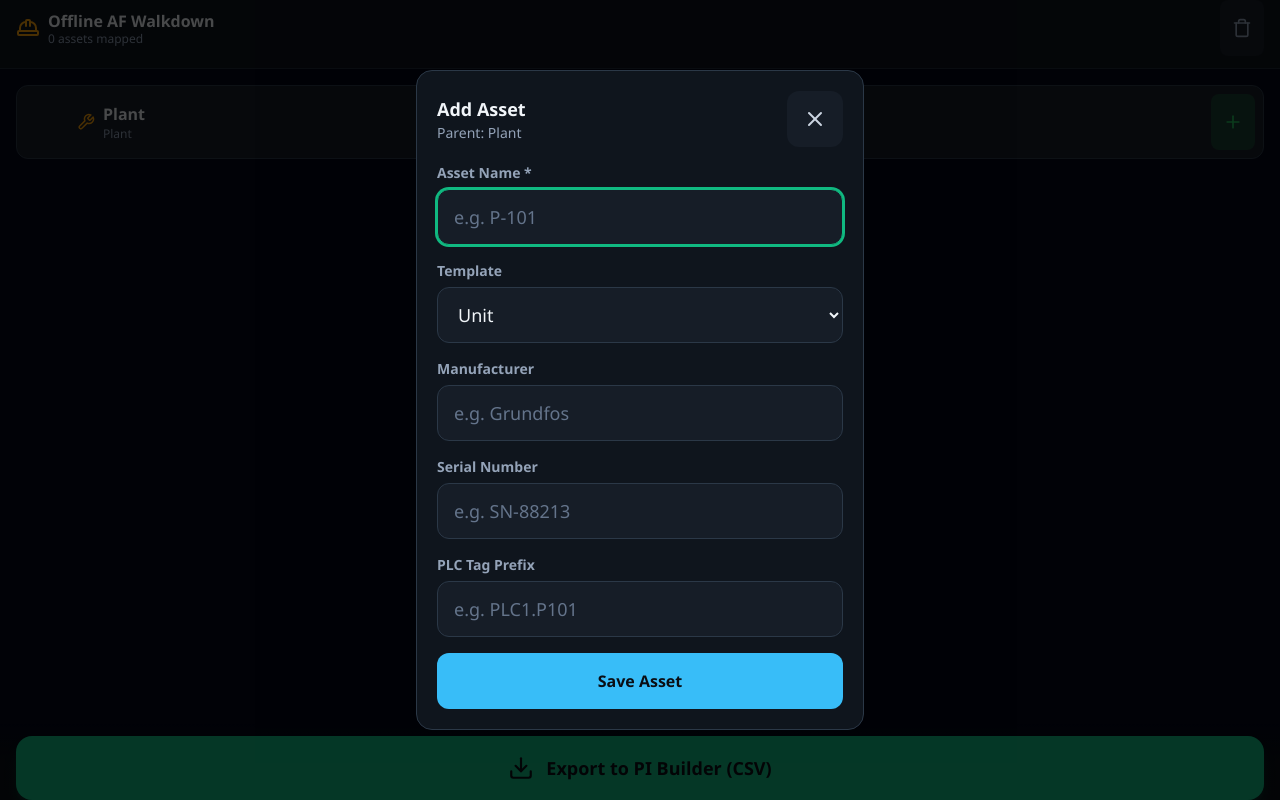
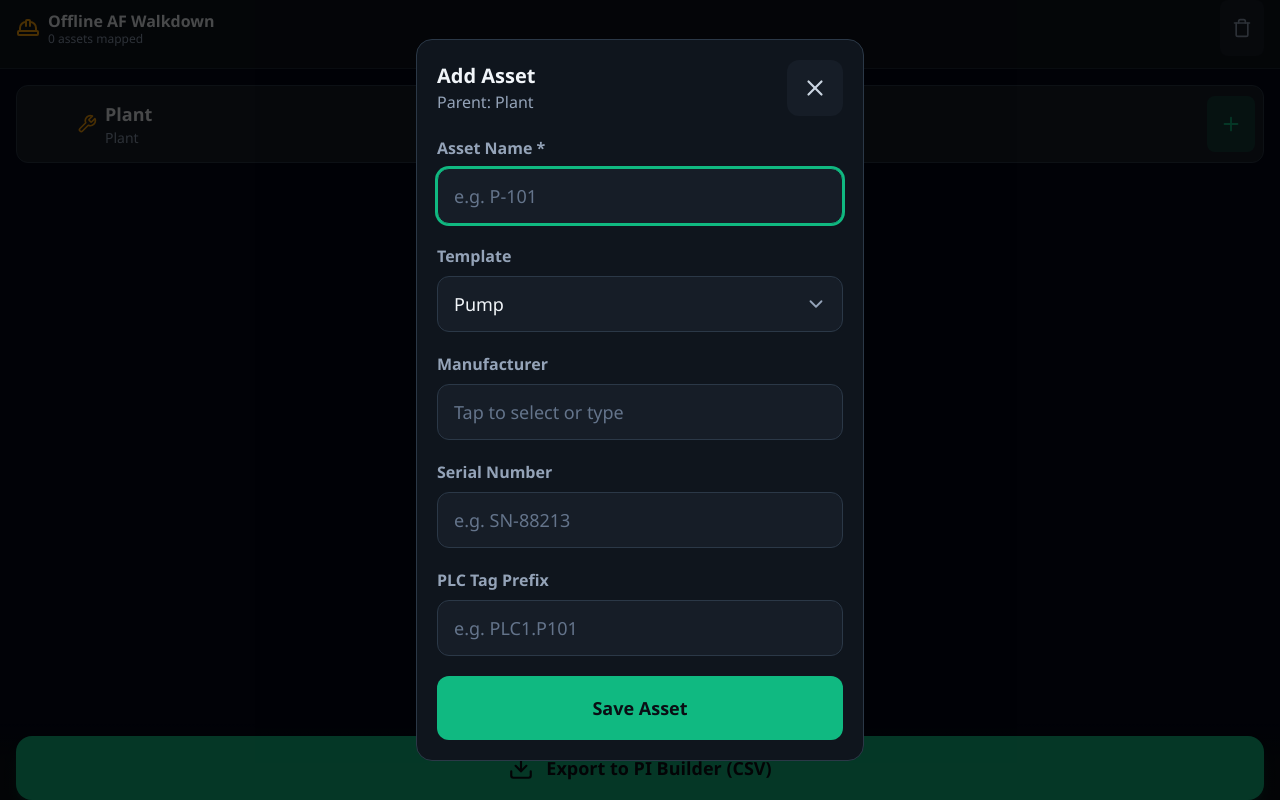
Before and after one commit to esp046-cyber/Offline-AF-Asset-Framework-Walkdown-Builder, a React (Vite) app: page / in a window 1280 px wide. Both pictures are taken after a click on the button 1233 px from the left and 122 px from the top of the page. Built offline with nearby package versions, Linux system fonts and the light colour scheme.

Commit message:
Add files via upload

```diff
--- a/src/components/AssetForm.jsx
+++ b/src/components/AssetForm.jsx
@@ -1,18 +1,18 @@
 import React, { useState } from 'react'
-import { X } from 'lucide-react'
+import { X, ChevronDown } from 'lucide-react'
 
+// Strict dropdown — exact set requested, no free text.
 const TEMPLATES = [
-  'Unit', 'Pump', 'Valve', 'Motor', 'Tank',
-  'Sensor', 'PLC', 'Instrument', 'Generic Asset'
+  'Pump', 'Valve', 'Motor', 'Tank', 'Sensor', 'PLC', 'Instrument', 'Generic'
 ]
 
+// Combobox — tap-to-select common vendors, but free text is always allowed.
 const MANUFACTURERS = [
   'Siemens', 'Rockwell Automation', 'Emerson', 'ABB',
-  'Schneider Electric', 'Grundfos', 'Yokogawa', 'Honeywell'
+  'Schneider Electric', 'Yokogawa', 'Honeywell', 'Grundfos', 'Endress+Hauser'
 ]
 
-// Turns "P-101" into "PLC.P_101" — strips anything that isn't A-Z/0-9,
-// collapses it to underscores, and prefixes PLC.
+// "P-101" -> "PLC.P_101": uppercase, non-alphanumerics collapsed to underscores.
 function generateTagPrefix(name) {
   const sanitized = name
     .trim()
@@ -37,7 +37,7 @@ export default function AssetForm({ parentName, initialTemplate, initialManufact
     setForm((f) => ({
       ...f,
       name: value,
-      // Only auto-fill the tag prefix if the user hasn't typed into that field themselves yet.
+      // Auto-fill the tag only until the user has typed into that field themselves.
       plcTagPrefix: tagManuallyEdited ? f.plcTagPrefix : generateTagPrefix(value)
     }))
   }
@@ -59,21 +59,21 @@ export default function AssetForm({ parentName, initialTemplate, initialManufact
   return (
     <div className="fixed inset-0 z-50 flex items-end sm:items-center justify-center bg-black/70 safe-bottom">
       <div className="w-full sm:max-w-md bg-graphite-900 border-t sm:border border-graphite-600 rounded-t-2xl sm:rounded-2xl p-5 max-h-[92vh] overflow-y-auto">
-        <div className="flex items-center justify-between mb-4">
+        <div className="flex items-center justify-between mb-5">
           <div>
-            <h2 className="text-lg font-bold text-slate-100">Add Asset</h2>
-            <p className="text-sm text-slate-400">Parent: {parentName}</p>
+            <h2 className="text-xl font-bold text-slate-100">Add Asset</h2>
+            <p className="text-base text-slate-400">Parent: {parentName}</p>
           </div>
           <button
             onClick={onClose}
-            className="min-h-touch min-w-[56px] flex items-center justify-center rounded-xl bg-graphite-800 active:bg-graphite-700"
+            className="touch-btn min-h-touch min-w-[56px] flex items-center justify-center rounded-xl bg-graphite-800 active:bg-graphite-700"
             aria-label="Close"
           >
-            <X size={24} className="text-slate-300" />
+            <X size={26} className="text-slate-300" />
           </button>
         </div>
 
-        <form onSubmit={handleSubmit} className="space-y-4">
+        <form onSubmit={handleSubmit} className="space-y-5">
           <Field label="Asset Name *">
             <input
               autoFocus
@@ -86,18 +86,28 @@ export default function AssetForm({ parentName, initialTemplate, initialManufact
           </Field>
 
           <Field label="Template">
-            <select value={form.template} onChange={update('template')} className="input">
-              {TEMPLATES.map((t) => (
-                <option key={t} value={t}>{t}</option>
-              ))}
-            </select>
+            <div className="relative">
+              <select
+                value={form.template}
+                onChange={update('template')}
+                className="input appearance-none pr-12"
+              >
+                {TEMPLATES.map((t) => (
+                  <option key={t} value={t}>{t}</option>
+                ))}
+              </select>
+              <ChevronDown
+                size={22}
+                className="absolute right-4 top-1/2 -translate-y-1/2 text-slate-400 pointer-events-none"
+              />
+            </div>
           </Field>
 
           <Field label="Manufacturer">
             <input
               value={form.manufacturer}
               onChange={update('manufacturer')}
-              placeholder="e.g. Grundfos"
+              placeholder="Tap to select or type"
               className="input"
               list="manufacturer-list"
               autoComplete="off"
@@ -126,13 +136,13 @@ export default function AssetForm({ parentName, initialTemplate, initialManufact
               className="input"
             />
             {!tagManuallyEdited && form.name && (
-              <p className="text-xs text-slate-500 mt-1">Auto-filled from asset name — edit to override.</p>
+              <p className="text-sm text-slate-500 mt-1.5">Auto-filled from asset name — tap to override.</p>
             )}
           </Field>
 
           <button
             type="submit"
-            className="w-full min-h-touch mt-2 rounded-xl bg-signal-blue text-graphite-950 font-bold text-base active:opacity-80"
+            className="touch-btn w-full h-16 mt-2 rounded-xl bg-emerald-500 text-graphite-950 font-extrabold text-lg active:opacity-85"
           >
             Save Asset
           </button>
@@ -145,7 +155,7 @@ export default function AssetForm({ parentName, initialTemplate, initialManufact
 function Field({ label, children }) {
   return (
     <label className="block">
-      <span className="block text-sm font-semibold text-slate-400 mb-1.5">{label}</span>
+      <span className="block text-base font-semibold text-slate-400 mb-2">{label}</span>
       {children}
     </label>
   )
--- a/src/components/AssetTree.jsx
+++ b/src/components/AssetTree.jsx
@@ -30,26 +30,26 @@ function TreeNode({ node, assets, depth, onAddChild, onDelete, onDuplicate }) {
   return (
     <div>
       <div
-        className="flex items-center gap-2 rounded-xl bg-graphite-800 border border-graphite-600 px-2 py-2"
+        className="flex items-center gap-2 rounded-xl bg-graphite-800 border border-graphite-600 px-2 py-2.5"
         style={{ marginLeft: depth * 16 }}
       >
         <button
           onClick={() => setExpanded((e) => !e)}
-          className="min-h-touch min-w-[44px] flex items-center justify-center shrink-0 disabled:opacity-30"
+          className="touch-btn min-h-touch min-w-[44px] flex items-center justify-center shrink-0 disabled:opacity-30 rounded-lg"
           disabled={!hasChildren}
         >
           {hasChildren ? (
-            expanded ? <ChevronDown size={20} className="text-slate-400" /> : <ChevronRight size={20} className="text-slate-400" />
+            expanded ? <ChevronDown size={22} className="text-slate-400" /> : <ChevronRight size={22} className="text-slate-400" />
           ) : (
             <span className="w-5" />
           )}
         </button>
 
-        <Wrench size={18} className="text-signal-amber shrink-0" />
+        <Wrench size={20} className="text-signal-amber shrink-0" />
 
         <div className="flex-1 min-w-0">
-          <p className="font-semibold text-slate-100 truncate">{node.name}</p>
-          <p className="text-xs text-slate-400 truncate">
+          <p className="font-semibold text-slate-100 text-lg truncate">{node.name}</p>
+          <p className="text-sm text-slate-400 truncate">
             {node.template}
             {node.manufacturer ? ` · ${node.manufacturer}` : ''}
             {node.plcTagPrefix ? ` · ${node.plcTagPrefix}` : ''}
@@ -58,29 +58,29 @@ function TreeNode({ node, assets, depth, onAddChild, onDelete, onDuplicate }) {
 
         <button
           onClick={() => onAddChild(node)}
-          className="min-h-touch min-w-[44px] flex items-center justify-center rounded-lg bg-signal-green/20 active:bg-signal-green/40 shrink-0"
+          className="touch-btn min-h-touch min-w-[48px] flex items-center justify-center rounded-lg bg-emerald-500/20 active:bg-emerald-500/40 shrink-0"
           aria-label={`Add child to ${node.name}`}
         >
-          <Plus size={20} className="text-signal-green" />
+          <Plus size={22} className="text-emerald-500" />
         </button>
 
         {!isRoot && (
           <button
             onClick={() => onDuplicate(node)}
-            className="min-h-touch min-w-[44px] flex items-center justify-center rounded-lg bg-signal-blue/20 active:bg-signal-blue/40 shrink-0"
+            className="touch-btn min-h-touch min-w-[48px] flex items-center justify-center rounded-lg bg-signal-blue/20 active:bg-signal-blue/40 shrink-0"
             aria-label={`Duplicate ${node.name}`}
           >
-            <Copy size={20} className="text-signal-blue" />
+            <Copy size={22} className="text-signal-blue" />
           </button>
         )}
 
         {!isRoot && (
           <button
             onClick={() => onDelete(node.id)}
-            className="min-h-touch min-w-[44px] flex items-center justify-center rounded-lg bg-signal-red/20 active:bg-signal-red/40 shrink-0"
+            className="touch-btn min-h-touch min-w-[48px] flex items-center justify-center rounded-lg bg-signal-red/20 active:bg-signal-red/40 shrink-0"
             aria-label={`Delete ${node.name}`}
           >
-            <Trash2 size={20} className="text-signal-red" />
+            <Trash2 size={22} className="text-signal-red" />
           </button>
         )}
       </div>
```
